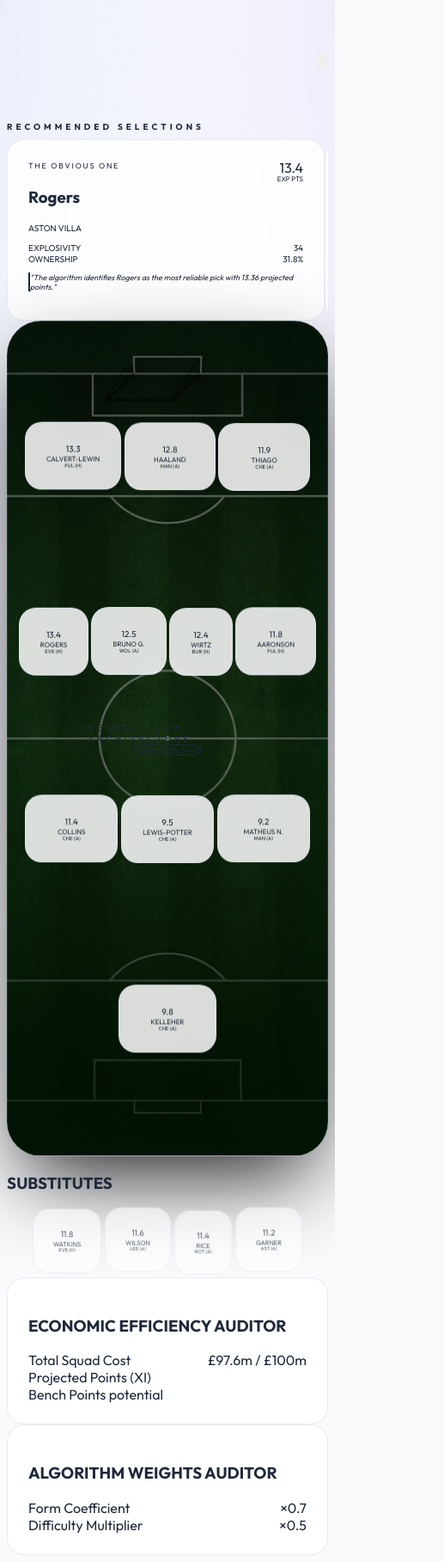
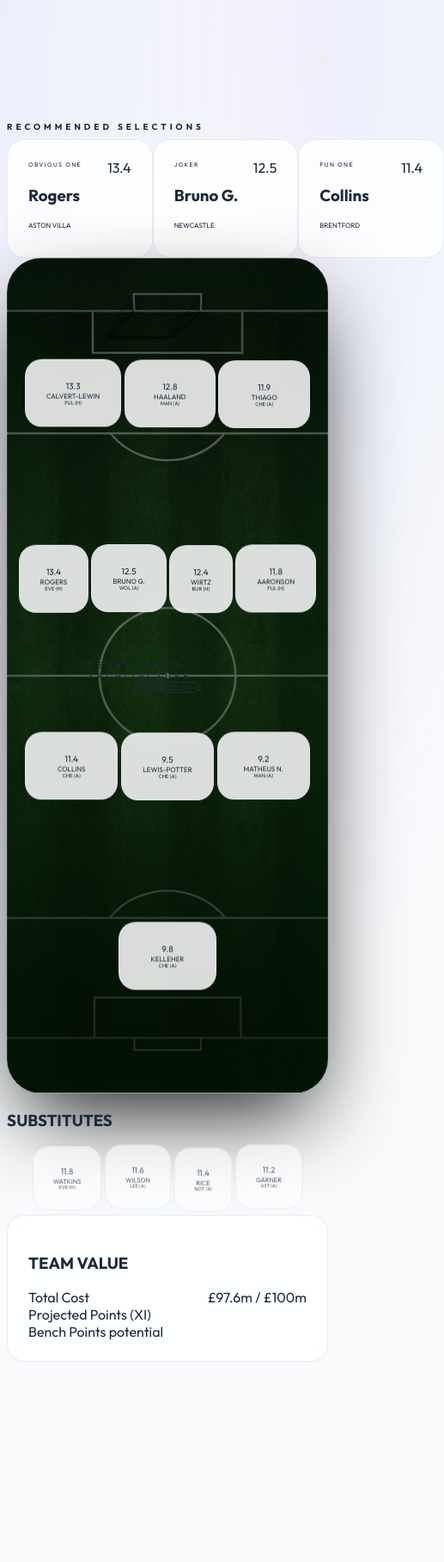
Before and after one commit to chriseyebagha/fantasy-premier-league, a Next.js app in the folder frontend/: page / in a window 390 px wide. Shown: the whole page at 86% size, 517 px wide, since content can reach past the window. After the commit the page ends 1592 px from the top, so only its background shows below. Built offline with nearby package versions, Linux system fonts and the light colour scheme.

Commit message:
UI: Final Polish (Mobile Captains Compact, SEO, Content Cleanup)

```diff
--- a/frontend/src/app/layout.tsx
+++ b/frontend/src/app/layout.tsx
@@ -14,7 +14,8 @@ const geistMono = Geist_Mono({
 
 export const metadata: Metadata = {
   title: 'FPL Predictor - Advanced Fantasy Premier League Analytics',
-  description: 'AI-powered FPL analytics with squad optimization, captain recommendations, and price predictions. Make smarter Fantasy Premier League decisions.',
+  description: 'AI-powered FPL analytics with squad optimization, captain recommendations, and price predictions. Level up your Fantasy Premier League strategy with machine learning insights.',
+  keywords: 'FPL, Fantasy Premier League, FPL Predictor, Fantasy Football, AI FPL, FPL Tips, FPL Analytics, FPL Optimize, Chris Eyebagha',
 };
 
 export default function RootLayout({
--- a/frontend/src/components/CaptainSection.tsx
+++ b/frontend/src/components/CaptainSection.tsx
@@ -24,24 +24,23 @@ const CaptainCard = ({ type, data, glowClass }: { type: string, data: Captain, g
     if (!data) return null;
 
     return (
-        <div className={`glass-card w-[85vw] md:w-full max-w-[320px] flex-shrink-0 border-t-4 ${glowClass} !p-4 shadow-sm hover:shadow-md transition-all snap-center`}>
-            <div className="flex justify-between items-start mb-3">
-                <div className="min-w-0">
-                    <span className="text-[9px] font-black uppercase tracking-[0.2em] text-text-muted mb-0.5 block">
-                        {type}
+        <div className={`glass-card w-[32%] md:w-full max-w-[320px] flex-shrink-0 border-t-4 ${glowClass} !p-2 md:!p-4 shadow-sm hover:shadow-md transition-all`}>
+            <div className="flex justify-between items-start mb-2 md:mb-3">
+                <div className="min-w-0 flex-1">
+                    <span className="text-[7px] md:text-[9px] font-black uppercase tracking-[0.2em] text-text-muted mb-0.5 block truncate">
+                        {type.replace('The ', '')}
                     </span>
-                    <h3 className="text-lg font-bold truncate">{data.web_name || 'N/A'}</h3>
-                    <p className="text-text-muted text-[10px] uppercase font-medium">{data.team || 'Unknown'}</p>
+                    <h3 className="text-xs md:text-lg font-bold truncate">{data.web_name || 'N/A'}</h3>
+                    <p className="text-text-muted text-[8px] md:text-[10px] uppercase font-medium truncate">{data.team || 'Unknown'}</p>
                 </div>
-                <div className="text-right ml-2">
-                    <div className="text-xl font-black text-slate-900 leading-none">
+                <div className="text-right ml-1 md:ml-2">
+                    <div className="text-sm md:text-xl font-black text-slate-900 leading-none">
                         {(data.predicted_points || 0).toFixed(1)}
                     </div>
-                    <div className="text-[8px] uppercase text-text-muted font-bold tracking-tighter">Exp Pts</div>
                 </div>
             </div>
 
-            <div className="space-y-3">
+            <div className="space-y-3 hidden md:block">
                 <div className="flex justify-between items-center text-[10px]">
                     <span className="text-text-muted uppercase font-bold tracking-tighter">Explosivity</span>
                     <div className="flex items-center gap-2">
@@ -78,7 +77,7 @@ export default function CaptainSection({ captains }: CaptainSectionProps) {
             <h2 className="text-[10px] font-black uppercase tracking-[0.4em] text-slate-400 mb-4 flex items-center gap-4">
                 Recommended Selections
             </h2>
-            <div className="flex flex-nowrap overflow-x-auto md:overflow-visible pb-8 md:pb-4 gap-4 md:gap-8 px-4 md:px-0 justify-start md:justify-center items-stretch snap-x snap-mandatory no-scrollbar">
+            <div className="flex flex-nowrap justify-between md:justify-center gap-1 md:gap-8 pb-4 px-1 md:px-0">
                 <CaptainCard
                     type="The Obvious One"
                     data={captains.obvious}
--- a/frontend/src/components/PlayerDashboard.tsx
+++ b/frontend/src/components/PlayerDashboard.tsx
@@ -148,11 +148,11 @@ export default function PlayerDashboard({ squad, bench, weights, optimized_squad
                 {optimized_squad && (
                     <div className="glass-card border-l-4 border-explosive-glow">
                         <h3 className="text-sm font-bold mb-4 uppercase tracking-widest flex items-center gap-2">
-                            Economic Efficiency Auditor
+                            Team Value
                         </h3>
                         <div className="space-y-3">
                             <div className="flex justify-between text-xs">
-                                <span className="text-text-muted">Total Squad Cost</span>
+                                <span className="text-text-muted">Total Cost</span>
                                 <span className="font-mono text-slate-800">£{optimized_squad.total_cost}m / £100m</span>
                             </div>
                             <div className="flex justify-between text-xs">
@@ -172,24 +172,6 @@ export default function PlayerDashboard({ squad, bench, weights, optimized_squad
                         </div>
                     </div>
                 )}
-
-                {/* Weights Card */}
-                <div className="glass-card border-l-4 border-primary-glow">
-                    <h3 className="text-sm font-bold mb-4 uppercase tracking-widest flex items-center gap-2">
-                        Algorithm Weights Auditor
-                    </h3>
-                    <div className="space-y-3">
-                        <div className="flex justify-between text-xs">
-                            <span className="text-text-muted">Form Coefficient</span>
-                            <span className="font-mono text-primary-glow">×{weights?.form_weight || '0.70'}</span>
-                        </div>
-                        <div className="flex justify-between text-xs">
-                            <span className="text-text-muted">Difficulty Multiplier</span>
-                            <span className="font-mono text-primary-glow">×{weights?.fdr_weight || '0.50'}</span>
-                        </div>
-
-                    </div>
-                </div>
             </div>
         </div>
     );
```
